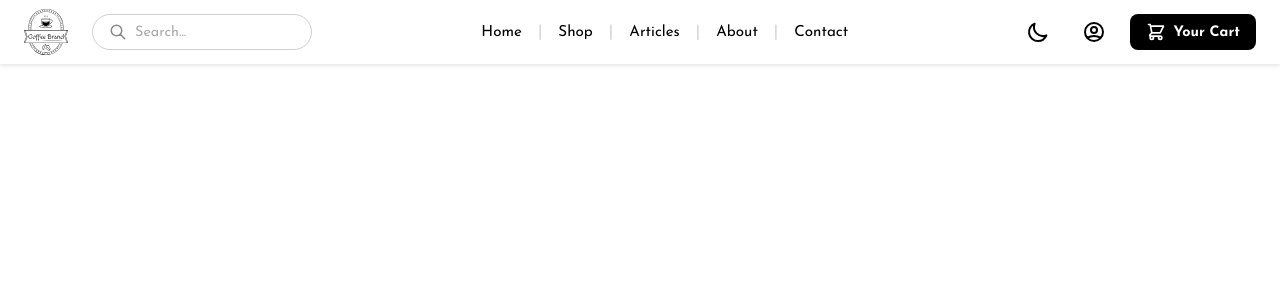
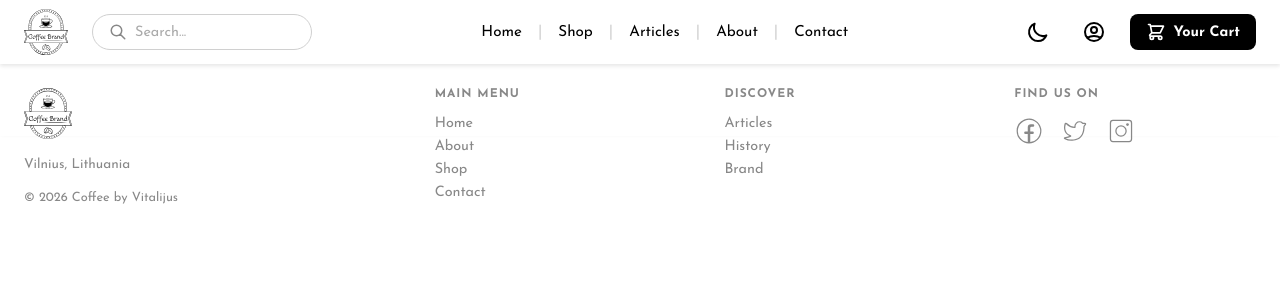
Before and after one commit to p3lm3shka1/coffee-exam, a React (Vite) app in the folder client/: page /contact in a window 1280 px wide. Shown: the top 300 px of the page. Built offline with nearby package versions, Linux system fonts and the light colour scheme.

Commit message:
added footer with menu and links

```diff
--- a/client/src/App.jsx
+++ b/client/src/App.jsx
@@ -1,6 +1,11 @@
 import { Route, Routes, BrowserRouter } from "react-router-dom";
 import Nav from "./components/Navigation/Nav";
 import Home from "./pages/Home/Home";
+import Shop from "./pages/Shop/Shop";
+import Arcticles from "./pages/Articles/Articles";
+import About from "./pages/About/About";
+import Contact from "./pages/Contact/Contact";
+import Footer from "./components/Footer/Footer";
 
 import "./App.scss";
 
@@ -10,7 +15,12 @@ const App = () => {
       <Nav />
       <Routes>
         <Route path="/" element={<Home />} />
+        <Route path="/shop" element={<Shop />} />
+        <Route path="/articles" element={<Arcticles />} />
+        <Route path="/about" element={<About />} />
+        <Route path="/contact" element={<Contact />} />
       </Routes>
+      <Footer />
     </BrowserRouter>
   );
 };
--- /dev/null
+++ b/client/src/components/Footer/Footer.jsx
@@ -0,0 +1,87 @@
+import { Link } from "react-router-dom";
+import { CiInstagram, CiFacebook, CiTwitter } from "react-icons/ci";
+import "./Footer.scss";
+import Logo from "../../assets/images/logo.svg";
+
+const Footer = () => {
+  const currentYear = new Date().getFullYear();
+
+  const footerList = [
+    {
+      title: "Main Menu",
+      links: [
+        { name: "Home", href: "/" },
+        { name: "About", href: "/about" },
+        { name: "Shop", href: "/shop" },
+        { name: "Contact", href: "/contact" },
+      ],
+    },
+    {
+      title: "Discover",
+      links: [
+        { name: "Articles", href: "/articles" },
+        { name: "History", href: "/history" },
+        { name: "Brand", href: "/brand" },
+      ],
+    },
+  ];
+
+  const socialLinks = [
+    {
+      url: "https://www.facebook.com",
+      icon: <CiFacebook size={30} />,
+    },
+    {
+      url: "https://www.twitter.com",
+      icon: <CiTwitter size={30} />,
+    },
+    {
+      url: "https://www.instagram.com",
+      icon: <CiInstagram size={30} />,
+    },
+  ];
+
+  return (
+    <footer className="footer">
+      <div className="footer__wrapper">
+        <div className="footer__brand">
+          <div className="footer__brand__logo">
+            <img src={Logo} alt="Logo" />
+          </div>
+          <p className="footer__brand__address">Vilnius, Lithuania</p>
+          <p className="footer__brand__copy">
+            &copy; {currentYear} Coffee by Vitalijus
+          </p>
+        </div>
+
+        {footerList.map((list) => (
+          <div className="footer__col" key={list.title}>
+            <h4 className="footer__col__title">{list.title}</h4>
+            <ul className="footer__col__links">
+              {list.links.map((link) => (
+                <li key={link.name}>
+                  <Link to={link.href}>{link.name}</Link>
+                </li>
+              ))}
+            </ul>
+          </div>
+        ))}
+
+        <div className="footer__col">
+          <h4 className="footer__col__title">Find Us On</h4>
+          <ul className="footer__col__social">
+            {socialLinks.map((social) => (
+              <li key={social.url}>
+                <a href={social.url} target="_blank" rel="noopener noreferrer">
+                  {social.icon}
+                </a>
+              </li>
+            ))}
+          </ul>
+        </div>
+      </div>
+    </footer>
+  );
+};
+
+export default Footer;
--- /dev/null
+++ b/client/src/components/Footer/Footer.scss
@@ -0,0 +1,126 @@
+@use "../../styles/variables" as *;
+@use "../../styles/mixins" as *;
+
+.footer {
+  width: 100%;
+  padding: $p-3 $p-1-5;
+  background-color: var(--white);
+  box-shadow: var(--shadow-footer);
+  height: 50px;
+
+  &__wrapper {
+    max-width: 1440px;
+
+    margin: 0 auto;
+    display: grid;
+    grid-template-columns: 1.5fr repeat(3, 1fr);
+    gap: $p-3;
+    align-items: start;
+  }
+
+  &__brand {
+    display: flex;
+    flex-direction: column;
+    gap: $p-1;
+
+    &__logo {
+      img {
+        width: 48px;
+        height: auto;
+      }
+    }
+
+    &__address {
+      font-family: $font-primary;
+      font-size: 0.85rem;
+      color: var(--dark-gray);
+      line-height: 1.5;
+    }
+
+    &__copy {
+      display: flex;
+      align-items: center;
+      gap: $p-0-5;
+      font-family: $font-primary;
+      font-size: 0.8rem;
+      color: var(--dark-gray);
+    }
+  }
+
+  &__col {
+    display: flex;
+    flex-direction: column;
+    gap: $p-1;
+
+    &__title {
+      font-family: $font-primary;
+      font-weight: $font-w-700;
+      font-size: 0.75rem;
+      letter-spacing: 0.08em;
+      text-transform: uppercase;
+      color: var(--dark-gray);
+      margin: 0;
+    }
+
+    &__social {
+      display: flex;
+      align-items: center;
+      flex-direction: row;
+      gap: $p-1;
+
+      a {
+        color: var(--dark-gray);
+        @include transition;
+
+        &:hover {
+          color: var(--black);
+        }
+      }
+    }
+
+    &__links {
+      list-style: none;
+      margin: 0;
+      padding: 0;
+      display: flex;
+      flex-direction: column;
+      gap: $p-0-5;
+
+      li a {
+        font-family: $font-primary;
+        font-size: 0.9rem;
+        color: var(--dark-gray);
+        text-decoration: none;
+        display: flex;
+        align-items: center;
+        gap: $p-0-5;
+        @include transition;
+
+        &:hover {
+          color: var(--black);
+        }
+      }
+    }
+  }
+
+  @media (max-width: 1024px) {
+    &__wrapper {
+      grid-template-columns: 1fr 1fr 1fr;
+    }
+
+    &__brand {
+      grid-column: 1 / -1;
+    }
+  }
+
+  @media (max-width: 600px) {
+    &__wrapper {
+      grid-template-columns: 1fr 1fr;
+      gap: $p-2;
+    }
+
+    &__brand {
+      grid-column: 1 / -1;
+    }
+  }
+}
--- /dev/null
+++ b/client/src/pages/About/About.jsx
@@ -0,0 +1,12 @@
+import "./About.scss";
+
+const About = () => {
+  return (
+    <section className="about">
+      <h1>Welcome to our Coffee Shop!</h1>
+      <p>Discover the best coffee blends and accessories.</p>
+    </section>
+  );
+};
+
+export default About;
--- /dev/null
+++ b/client/src/pages/About/About.scss
@@ -0,0 +1,6 @@
+@use "../../styles/variables" as *;
+@use "../../styles/mixins" as *;
+
+.home {
+  padding-top: $p-4;
+}
--- /dev/null
+++ b/client/src/pages/Articles/Articles.jsx
@@ -0,0 +1,12 @@
+import "./Articles.scss";
+
+const Articles = () => {
+  return (
+    <section className="articles">
+      <h1>Welcome to our Coffee Shop!</h1>
+      <p>Discover the best coffee blends and accessories.</p>
+    </section>
+  );
+};
+
+export default Articles;
--- /dev/null
+++ b/client/src/pages/Articles/Articles.scss
@@ -0,0 +1,6 @@
+@use "../../styles/variables" as *;
+@use "../../styles/mixins" as *;
+
+.home {
+  padding-top: $p-4;
+}
--- /dev/null
+++ b/client/src/pages/Contact/Contact.jsx
@@ -0,0 +1,12 @@
+import "./Contact.scss";
+
+const Contact = () => {
+  return (
+    <section className="contact">
+      <h1>Welcome to our Coffee Shop!</h1>
+      <p>Discover the best coffee blends and accessories.</p>
+    </section>
+  );
+};
+
+export default Contact;
--- /dev/null
+++ b/client/src/pages/Contact/Contact.scss
@@ -0,0 +1,6 @@
+@use "../../styles/variables" as *;
+@use "../../styles/mixins" as *;
+
+.home {
+  padding-top: $p-4;
+}
--- /dev/null
+++ b/client/src/pages/Shop/Shop.jsx
@@ -0,0 +1,12 @@
+import "./Shop.scss";
+
+const Shop = () => {
+  return (
+    <section className="shop">
+      <h1>Welcome to our Coffee Shop!</h1>
+      <p>Discover the best coffee blends and accessories.</p>
+    </section>
+  );
+};
+
+export default Shop;
--- /dev/null
+++ b/client/src/pages/Shop/Shop.scss
@@ -0,0 +1,6 @@
+@use "../../styles/variables" as *;
+@use "../../styles/mixins" as *;
+
+.home {
+  padding-top: $p-4;
+}
--- a/client/src/styles/_variables.scss
+++ b/client/src/styles/_variables.scss
@@ -26,4 +26,5 @@ $p-5: 5rem;
   --light-gray: #aaa;
 
   --shadow-nav: 0px 2px 4px rgba(0, 0, 0, 0.1);
+  --shadow-footer: 0px -2px 4px rgba(0, 0, 0, 0.1);
 }
```
